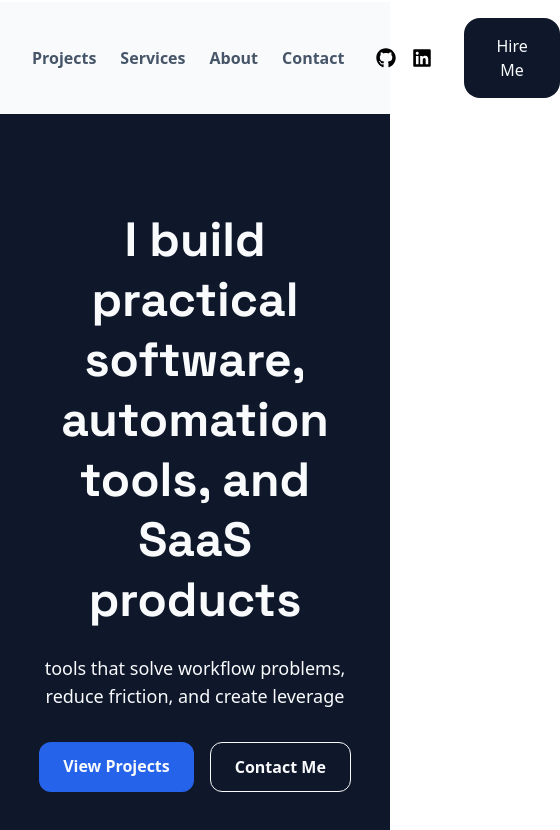
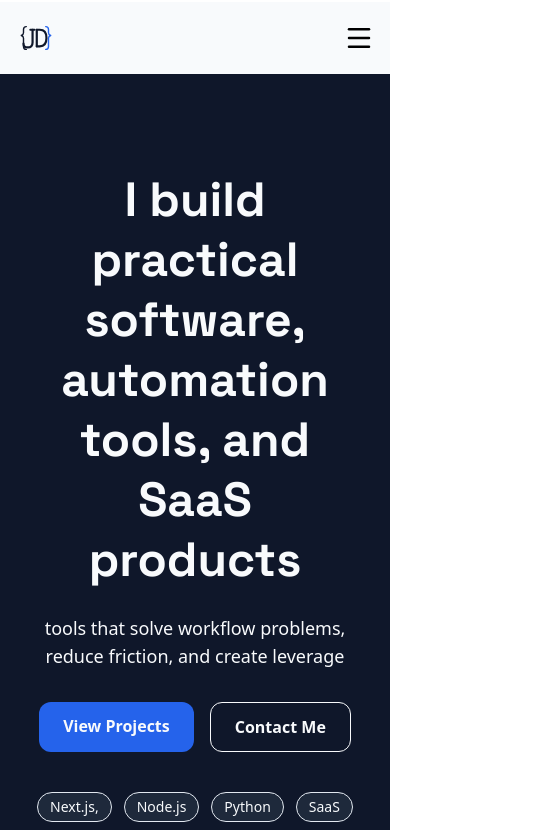
Before and after one commit to Jason-Donmoyer/jason-donmoyer-portfolio, a Next.js app: page / in a window 390 px wide. Shown: the top 830 px of the page, 560 px wide, since content can reach past the window. Built offline with nearby package versions, Linux system fonts and the light colour scheme.

Commit message:
Added dropdown navbar for mobile devices

```diff
--- a/src/app/page.tsx
+++ b/src/app/page.tsx
@@ -7,7 +7,7 @@ import ContactCTA from '@/components/home/ContactCTA'
 
 export default function Home() {
   return (
-    <main>
+    <main className="overflow-x-hidden">
       <Hero></Hero>
       <FeaturedProjects></FeaturedProjects>
       <ServicesPreview></ServicesPreview>
--- a/src/components/site/Navbar.tsx
+++ b/src/components/site/Navbar.tsx
@@ -1,15 +1,36 @@
 'use client'
 
 import { FaGithub, FaLinkedin } from 'react-icons/fa'
+import { Menu, X } from 'lucide-react'
 import Link from 'next/link'
+import { useState } from 'react'
 
 export default function Navbar() {
+    const [mobileMenu, setMobileMenu] = useState(false)
+
     return (
         <nav className="sticky top-0 z-50 bg-surface w-full flex gap-4 mt-0.5 p-4 justify-between items-center">
             <div>
                 <img className="w-10 h-10" src="/jd-icon-v3.svg" alt="JD monogram" />
             </div>
-            <div className="flex justify-between items-center gap-8">
+            <div className="md:hidden"><Menu size={30} onClick={() => setMobileMenu(true)} /></div>
+            {mobileMenu && (
+                <div className="absolute top-0 left-0 w-full bg-surface px-6 py-6 flex flex-col gap-6 shadow-md md:hidden">
+                    <X size={30} onClick={() => setMobileMenu(false)} />
+                    <div className="flex flex-col gap-6">
+                        <Link onClick={() => setMobileMenu(false)} className="cursor-pointer text-copy font-semibold" href="/projects">Projects</Link>
+                        <Link onClick={() => setMobileMenu(false)} className="cursor-pointer text-copy font-semibold" href="/services">Services</Link>
+                        <Link onClick={() => setMobileMenu(false)} className="cursor-pointer text-copy font-semibold" href="/about">About</Link>
+                        <Link onClick={() => setMobileMenu(false)} className="cursor-pointer text-copy font-semibold" href="/contact">Contact</Link>
+                    </div>
+                    <div className="flex gap-4 items-center">
+                        <a href="https://github.com/Jason-Donmoyer"><FaGithub size={30} onClick={() => setMobileMenu(false)}></FaGithub></a>
+                        <a href=""><FaLinkedin size={30} onClick={() => setMobileMenu(false)}></FaLinkedin></a>
+                    </div>
+                    <button className="px-8 py-4 bg-primary rounded-lg text-surface cursor-pointer hover:bg-accent-hover">Hire Me</button>
+                </div>
+            )}
+            <div className="hidden md:flex justify-between items-center gap-8">
                 <div className="flex gap-6">
                     <Link className="cursor-pointer text-copy font-semibold hover:text-accent-hover" href="/projects">Projects</Link>
                     <Link className="cursor-pointer text-copy font-semibold hover:text-accent-hover" href="/services">Services</Link>
@@ -17,7 +38,7 @@ export default function Navbar() {
                     <Link className="cursor-pointer text-copy font-semibold hover:text-accent-hover" href="/contact">Contact</Link>
                 </div>
                 <div className="flex gap-4 items-center">
-                    <a href=""><FaGithub size={20}></FaGithub></a>
+                    <a href="https://github.com/Jason-Donmoyer"><FaGithub size={20}></FaGithub></a>
                     <a href=""><FaLinkedin size={20}></FaLinkedin></a>
                 </div>
                 <button className="px-8 py-4 bg-primary rounded-lg text-surface cursor-pointer hover:bg-accent-hover">Hire Me</button>
```
